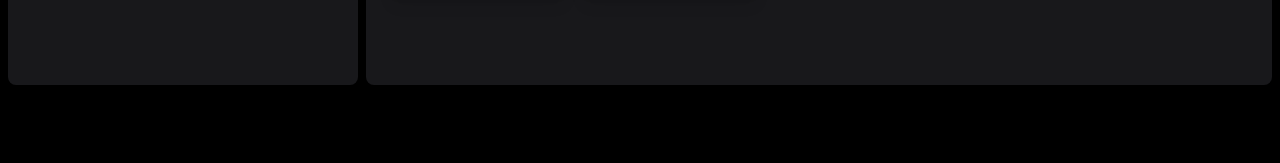
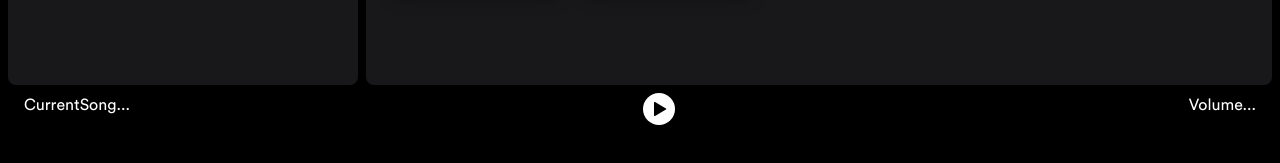
Before and after one commit to Kilian-Sosa/spotify-clone, an Astro site: page / in a window 1280 px wide. Shown: the part 599-762 px from the top of the page. Built offline with nearby package versions, Linux system fonts and the light colour scheme; Astro itself is replaced by a stand-in of ours.

Commit message:
feat: Add React component 'Player'
Also add logic to Pause/Play

```diff
--- /dev/null
+++ b/src/components/Player.jsx
@@ -0,0 +1,41 @@
+import { useState } from 'react'
+
+export const Pause = ({ className }) => (
+    <svg className={className} role="img" height="16" width="16" aria-hidden="true" viewBox="0 0 16 16"><path d="M2.7 1a.7.7 0 0 0-.7.7v12.6a.7.7 0 0 0 .7.7h2.6a.7.7 0 0 0 .7-.7V1.7a.7.7 0 0 0-.7-.7H2.7zm8 0a.7.7 0 0 0-.7.7v12.6a.7.7 0 0 0 .7.7h2.6a.7.7 0 0 0 .7-.7V1.7a.7.7 0 0 0-.7-.7h-2.6z"></path></svg>
+)
+
+export const Play = ({ className }) => (
+    <svg className={className} role="img" height="16" width="16" aria-hidden="true" viewBox="0 0 16 16"><path d="M3 1.713a.7.7 0 0 1 1.05-.607l10.89 6.288a.7.7 0 0 1 0 1.212L4.05 14.894A.7.7 0 0 1 3 14.288V1.713z"></path></svg>
+)
+
+export const VolumeSilence = () => (
+    <svg fill="currentColor" role="presentation" height="16" width="16" aria-hidden="true" aria-label="Volumen apagado" viewBox="0 0 16 16" ><path d="M13.86 5.47a.75.75 0 0 0-1.061 0l-1.47 1.47-1.47-1.47A.75.75 0 0 0 8.8 6.53L10.269 8l-1.47 1.47a.75.75 0 1 0 1.06 1.06l1.47-1.47 1.47 1.47a.75.75 0 0 0 1.06-1.06L12.39 8l1.47-1.47a.75.75 0 0 0 0-1.06z"></path><path d="M10.116 1.5A.75.75 0 0 0 8.991.85l-6.925 4a3.642 3.642 0 0 0-1.33 4.967 3.639 3.639 0 0 0 1.33 1.332l6.925 4a.75.75 0 0 0 1.125-.649v-1.906a4.73 4.73 0 0 1-1.5-.694v1.3L2.817 9.852a2.141 2.141 0 0 1-.781-2.92c.187-.324.456-.594.78-.782l5.8-3.35v1.3c.45-.313.956-.55 1.5-.694V1.5z"></path></svg>
+)
+
+export const Volume = () => (
+    <svg fill="currentColor" role="presentation" height="16" width="16" aria-hidden="true" aria-label="Volumen alto" id="volume-icon" viewBox="0 0 16 16"><path d="M9.741.85a.75.75 0 0 1 .375.65v13a.75.75 0 0 1-1.125.65l-6.925-4a3.642 3.642 0 0 1-1.33-4.967 3.639 3.639 0 0 1 1.33-1.332l6.925-4a.75.75 0 0 1 .75 0zm-6.924 5.3a2.139 2.139 0 0 0 0 3.7l5.8 3.35V2.8l-5.8 3.35zm8.683 4.29V5.56a2.75 2.75 0 0 1 0 4.88z"></path><path d="M11.5 13.614a5.752 5.752 0 0 0 0-11.228v1.55a4.252 4.252 0 0 1 0 8.127v1.55z"></path></svg>
+)
+
+export function Player () {
+    const [isPlaying, setIsPlaying] = useState(false)
+
+    return (
+        <div className="flex flex-row justify-betweent w-full px-4 z-50">
+            <div>
+                CurrentSong...
+            </div>
+
+            <div className="grid place-content-center gap-4 flex-1">
+                <div className="flex justify-center">
+                    <button className="bg-white rounded-full p-2" onClick={() => setIsPlaying(!isPlaying)}>
+                        {isPlaying ? <Pause /> : <Play />}
+                    </button>
+                </div>
+            </div>
+
+            <div className="">
+                Volume...
+            </div>
+        </div>
+    )
+}
--- a/src/layouts/Layout.astro
+++ b/src/layouts/Layout.astro
@@ -1,6 +1,7 @@
 ---
 import AsideMenu from '../components/AsideMenu.astro';
 import { ViewTransitions } from 'astro:transitions';
+import { Player } from '../components/Player.jsx';
 
 interface Props {
 	title: string;
@@ -30,7 +31,7 @@ const { title } = Astro.props;
       </main>
 
 			<footer class="[grid-area:player] min-h-[100px]">
-
+				<Player client:load/>
 			</footer>
 		</div>
 	</body>
```
